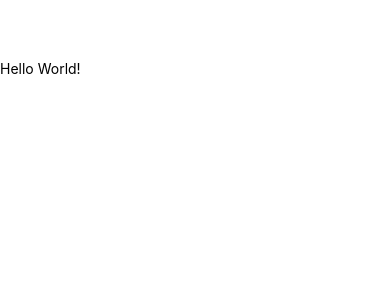
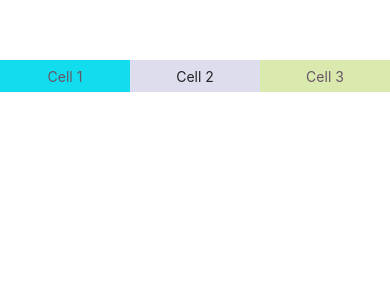
Before and after one commit to greensirius/react-native-table, a React Native app: screen / in a window 390 px wide. Shown: the top 300 px of the page. Built offline with nearby package versions, Linux system fonts and the light colour scheme.

Commit message:
Creating Cell Component

```diff
--- a/src/App.tsx
+++ b/src/App.tsx
@@ -1,17 +1,39 @@
 import React from 'react';
-import {StyleSheet, View, Text} from 'react-native';
+import {StyleSheet, View} from 'react-native';
+import Cell from './components/Cell';
 export default function App() {
   return (
     <View style={styles.container}>
-      <Text>Hello World!</Text>
+      <Cell
+        containerStyle={{
+          backgroundColor: '#1DE'
+        }}
+      >
+        Cell 1
+      </Cell>
+      <Cell
+        containerStyle={{backgroundColor: '#DDE'}}
+        contentStyle={{color: '#222'}}
+      >
+        Cell 2
+      </Cell>
+      <Cell
+        containerStyle={{
+          backgroundColor: '#DAEAAE'
+        }}
+      >
+        Cell 3
+      </Cell>
     </View>
   );
 }
 
 const styles = StyleSheet.create({
   container: {
+    flex: 1,
     marginTop: 60,
+    alignItems: 'stretch',
     flexDirection: 'row',
-    backgroundColor: '#fff'
+    backgroundColor: '#FFF'
   }
 });
--- /dev/null
+++ b/src/components/Cell.tsx
@@ -0,0 +1,41 @@
+import * as React from 'react';
+import {
+  View,
+  Text,
+  StyleSheet,
+  StyleProp,
+  ViewStyle,
+  TextStyle
+} from 'react-native';
+
+type Props = {
+  children: React.ReactNode;
+  containerStyle?: StyleProp<ViewStyle>;
+  contentStyle?: StyleProp<TextStyle>;
+};
+
+export default function Cell(props: Props) {
+  let {children, containerStyle, contentStyle} = props;
+  let content =
+    typeof children === 'string' ? (
+      <Text style={[styles.text, contentStyle]}>{children}</Text>
+    ) : (
+      React.Children.only(children)
+    );
+  return <View style={[styles.container, containerStyle]}>{content}</View>;
+}
+
+const CELL_HEIGHT = 32;
+const styles = StyleSheet.create({
+  container: {
+    flex: 1,
+    padding: 2,
+    height: CELL_HEIGHT,
+    alignItems: 'center',
+    justifyContent: 'center'
+  },
+  text: {
+    color: '#656',
+    fontSize: 14
+  }
+});
--- /dev/null
+++ b/src/helpers/isObject.ts
@@ -0,0 +1,3 @@
+export default function isObject(arg: any) {
+  return arg !== null && !Array.isArray(arg) && typeof arg === 'object';
+}
--- /dev/null
+++ b/src/types/global.d.ts
@@ -0,0 +1 @@
+type ObjectOf<T> = {[key: string]: T};
```
